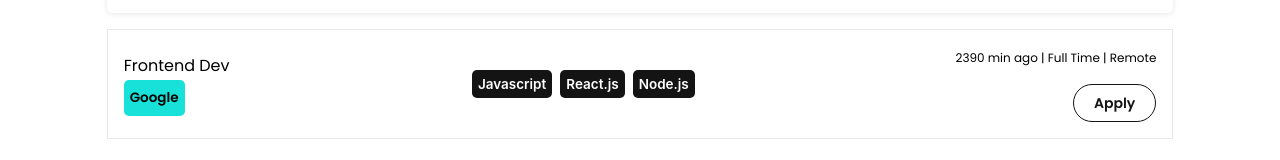
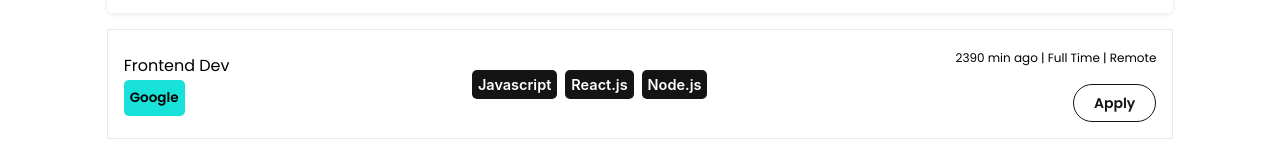
Before and after one commit to ZiyadHammad/Job_Listing, a React (Create React App) app: page / in a window 1280 px wide. Shown: the part 256-416 px from the top of the page. Built offline with nearby package versions, Linux system fonts and the light colour scheme.

Commit message:
Working on job Card

```diff
--- a/src/components/Job/JobCard.js
+++ b/src/components/Job/JobCard.js
@@ -6,6 +6,7 @@ const skills = ["Javascript", "React.js", "Node.js"]
 const useStyles = makeStyles((theme) => ({
   wrapper: {
     border: "1px solid #e8e8e8",
+    cursor: "pointer",
   },
   companyName: {
     fontSize: "13.5px",
@@ -16,15 +17,12 @@ const useStyles = makeStyles((theme) => ({
     fontWeight: 600,
   },
   skillChip: {
-    fontSize: "13.5px",
+    fontSize: "14.5px",
     backgroundColor: theme.palette.primary.main,
     padding: theme.spacing(0.75),
     borderRadius: "5px",
-    display: "inline-block",
     fontWeight: 600,
     margin: theme.spacing(0.5),
-    transition: ".3s",
-    cursor: "pointer",
     fontWeight: 600,
     backgroundColor: theme.palette.secondary.main,
     color: "#fff"
```
